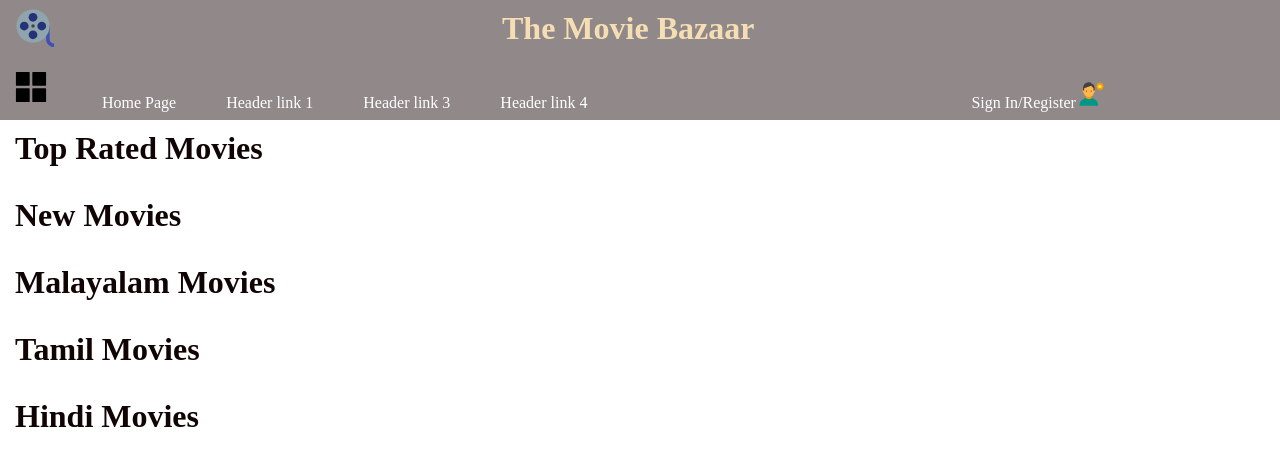
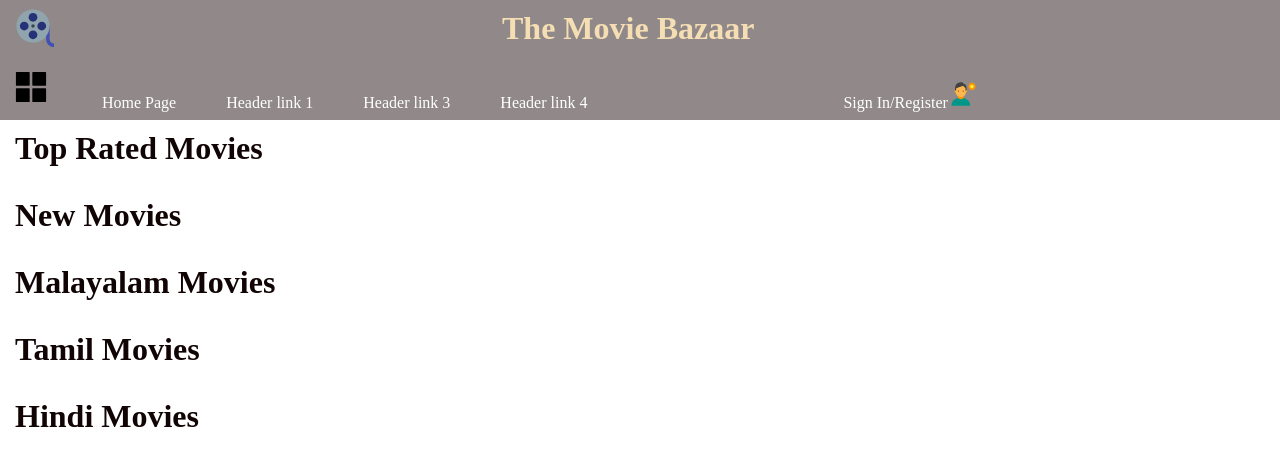
Before and after one commit to Antony-Baby/The-Movie-Bazaar-Source, a React (Create React App) app: page / in a window 1280 px wide. Shown: the top 466 px of the page. Built offline with nearby package versions, Linux system fonts and the light colour scheme; no server answers.

Commit message:
initial commit 1.8

```diff
--- a/src/Components/Header/Header.css
+++ b/src/Components/Header/Header.css
@@ -54,7 +54,7 @@
     /* margin-left: 40%; */
     cursor: pointer;
     right: 0;
-    margin-left: 30%;
+    margin-left: 20%;
 }
 
 .logo {
```
